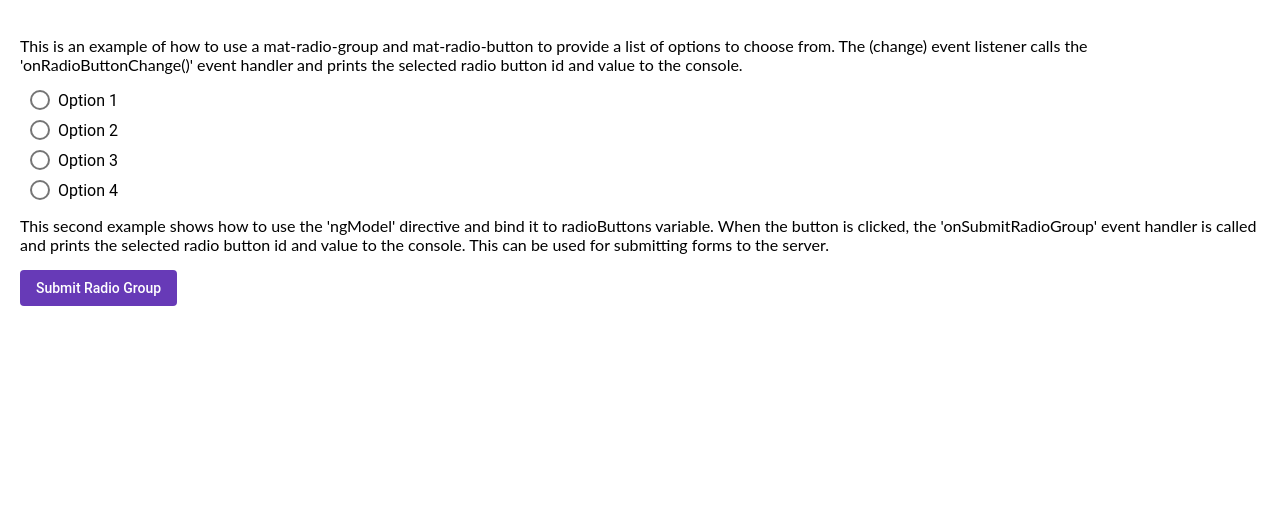
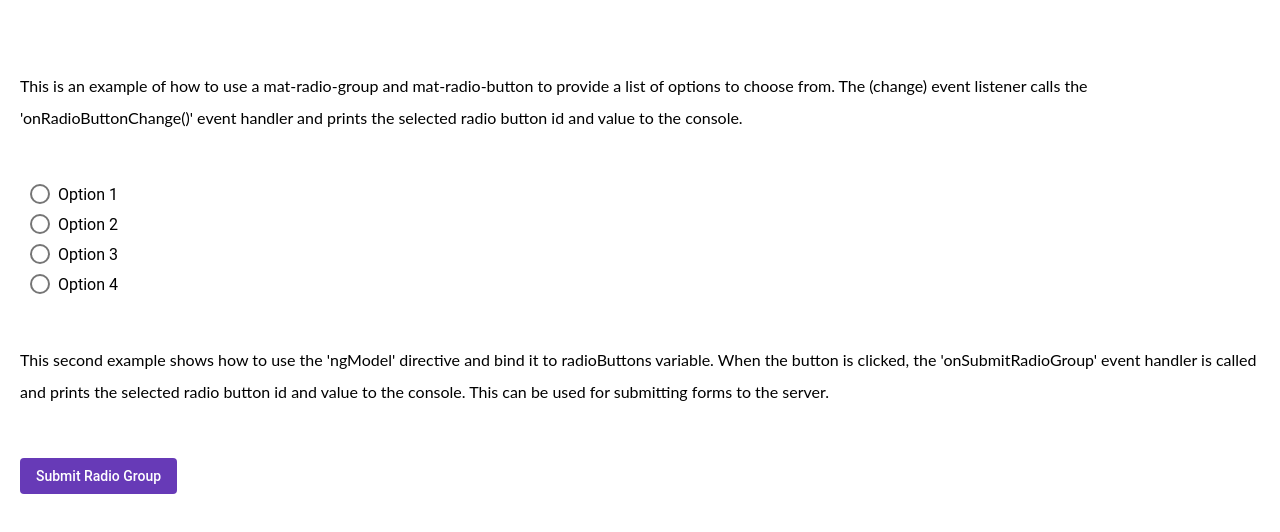
Before and after one commit to cirrux888/angular-mat-radio-button, an Angular app: page / in a window 1280 px wide. Shown: the top 532 px of the page. Built offline with nearby package versions, Linux system fonts and the light colour scheme.

Commit message:
Minor CSS changes

```diff
--- a/src/app/app.component.css
+++ b/src/app/app.component.css
@@ -1,5 +1,8 @@
 p {
   font-family: Lato;
+  line-height: 2.0;
+  margin-top: 50px;
+  margin-bottom: 50px;
 }
 
 .flex-container {
```
